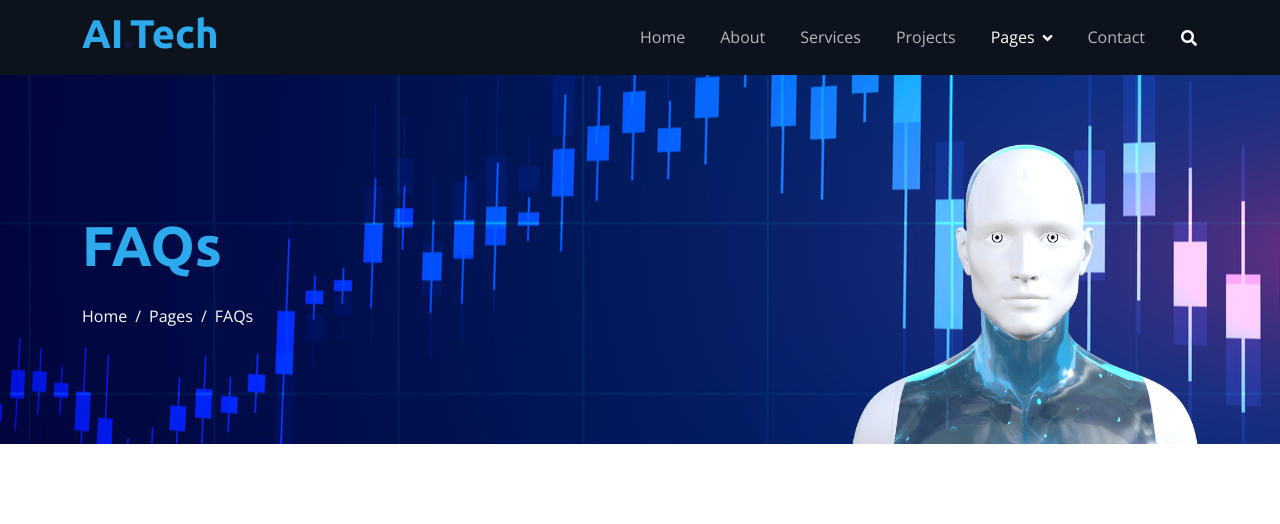
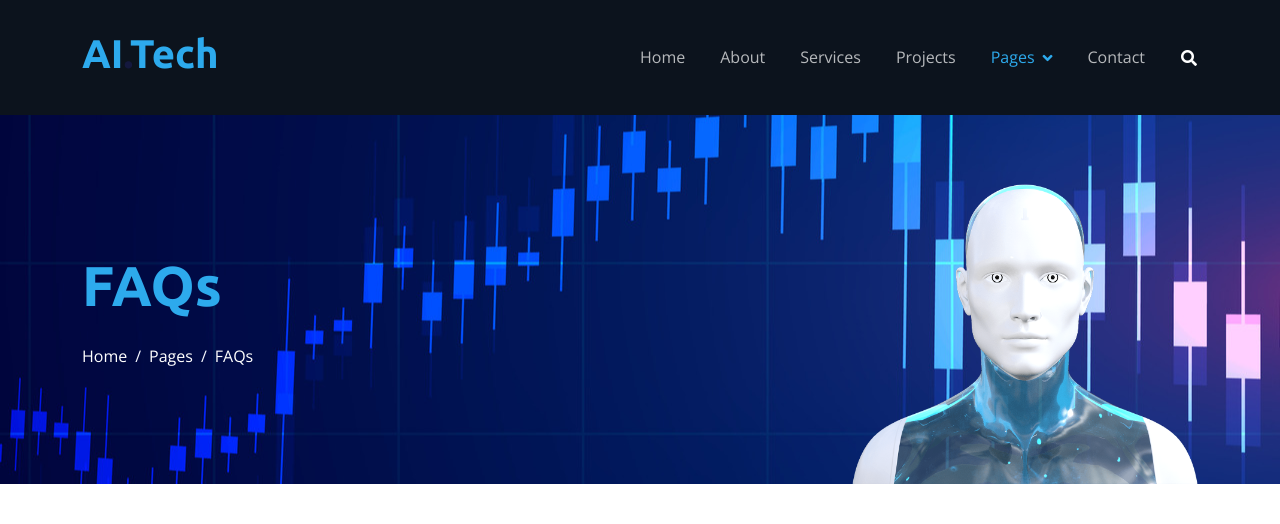
Before and after one commit to vijayvanve06/BillionaireBridge, a PHP site: page /faq.html in a window 1280 px wide, after a click on "Pages". Shown: the top 524 px of the page. Run offline with PHP 8.4, Linux system fonts and the light colour scheme; some libraries are stand-ins or nearby versions.

Commit message:
Add files via upload

```diff
--- a/css/style.css
+++ b/css/style.css
@@ -87,7 +87,7 @@ h6,
 
 .navbar {
     padding: 11px 0 !important;
-    height: 75px;
+    height: 115px;
 
 }
 
@@ -102,7 +102,7 @@ h6,
 
 .navbar .navbar-nav .nav-link:hover,
 .navbar .navbar-nav .nav-link.active {
-    color: rgba(255, 255, 255, 1);
+    color:#2daaed;
 }
 
 .navbar .dropdown-toggle::after {
@@ -552,3 +552,6 @@ h1.text-white{ color: #2daaed !important;}
 .hero-header {
  background: url(../img/header_bg1.jpg) center 50% no-repeat;
 }
+
+.text-justify{ text-align: justify;}
+.team h4 { color: #1363c6 ;}
```
